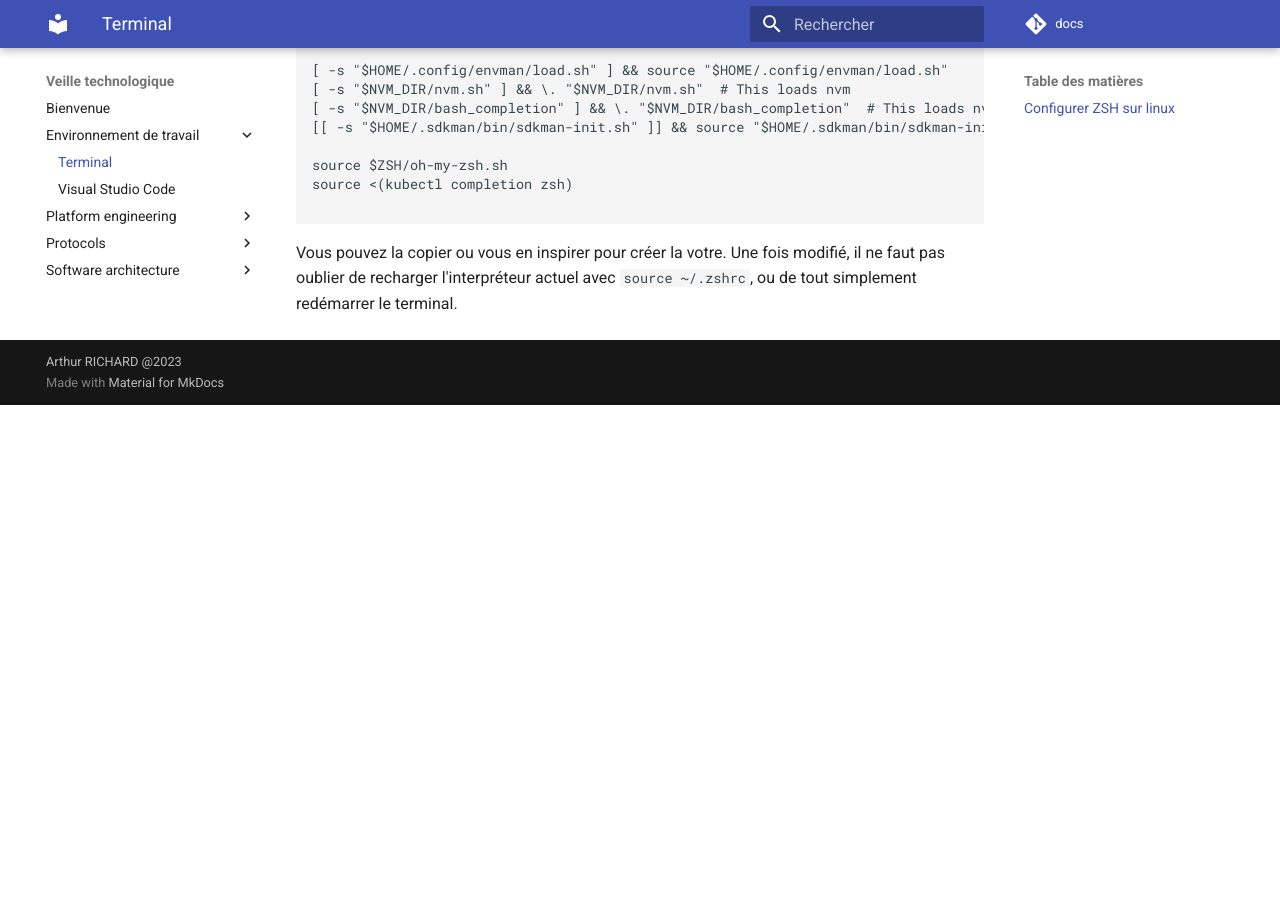
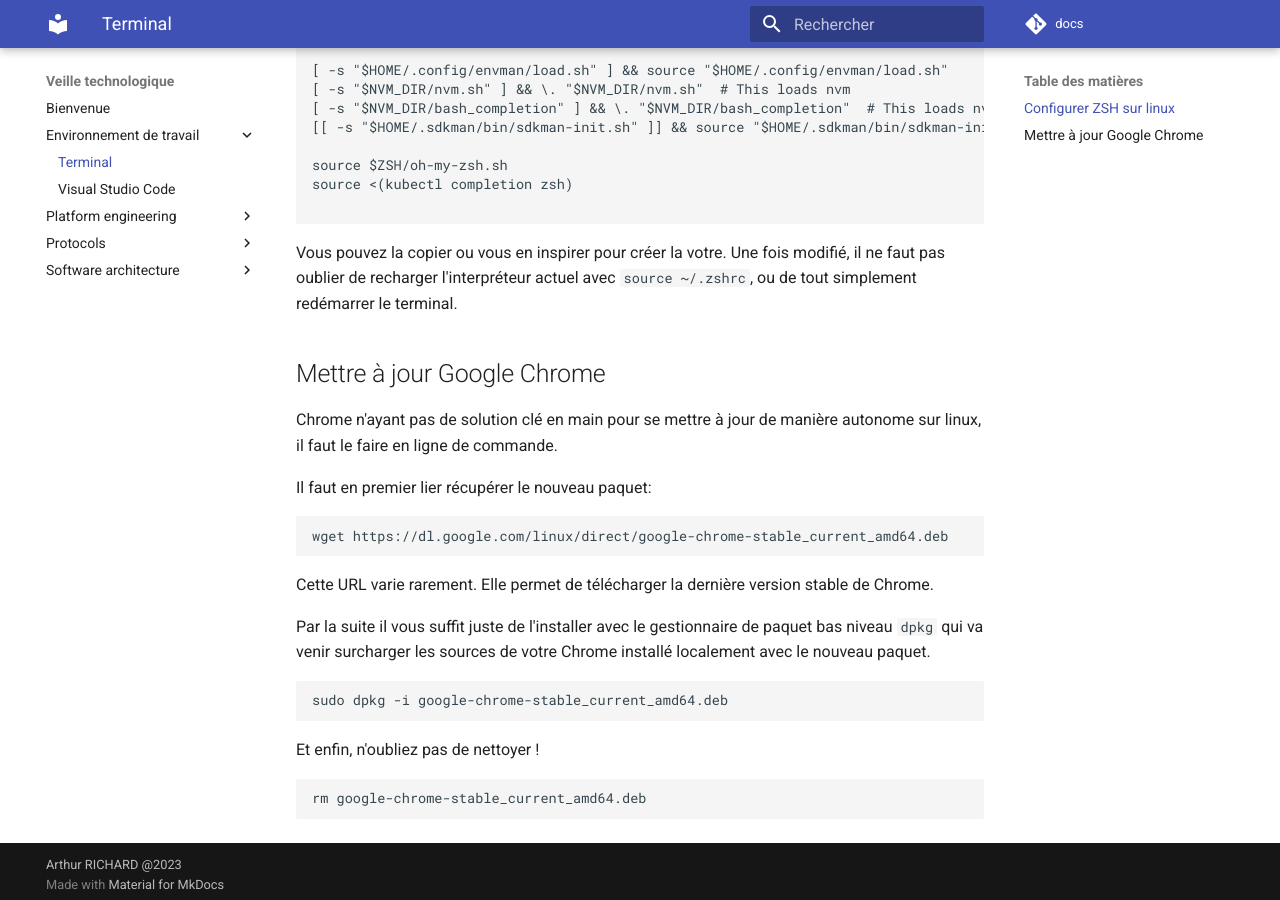
Before and after one commit to arthuRHD/docs, an MkDocs documentation site: the page built from docs/environnement-de-travail/terminal.md, in a window 1280 px wide and 900 px high, scrolled down 1738 px. Built offline with MkDocs 1.6.1 and Material for MkDocs 9.7.7, drawn with Linux system fonts in a browser that asks for light colours; comment, search, counter and statistics services are not loaded; before the commit the page ends 2143 px from its top, so only the background shows below that.

Commit message:
Update terminal.md

````diff
--- a/docs/environnement-de-travail/terminal.md
+++ b/docs/environnement-de-travail/terminal.md
@@ -98,3 +98,28 @@
 Vous pouvez la copier ou vous en inspirer pour créer la votre.
 Une fois modifié, il ne faut pas oublier de recharger l'interpréteur actuel avec `source ~/.zshrc`, ou de tout simplement
 redémarrer le terminal.
+
+## Mettre à jour Google Chrome
+
+Chrome n'ayant pas de solution clé en main pour se mettre à jour de manière autonome sur linux, il faut le faire en ligne de commande.
+
+Il faut en premier lier récupérer le nouveau paquet:
+
+```sh
+wget https://dl.google.com/linux/direct/google-chrome-stable_current_amd64.deb
+```
+
+Cette URL varie rarement. Elle permet de télécharger la dernière version stable de Chrome.
+
+Par la suite il vous suffit juste de l'installer avec le gestionnaire de paquet bas niveau `dpkg` qui va venir surcharger les sources
+de votre Chrome installé localement avec le nouveau paquet.
+
+```sh
+sudo dpkg -i google-chrome-stable_current_amd64.deb
+```
+
+Et enfin, n'oubliez pas de nettoyer !
+
+```sh
+rm google-chrome-stable_current_amd64.deb
+```
````
